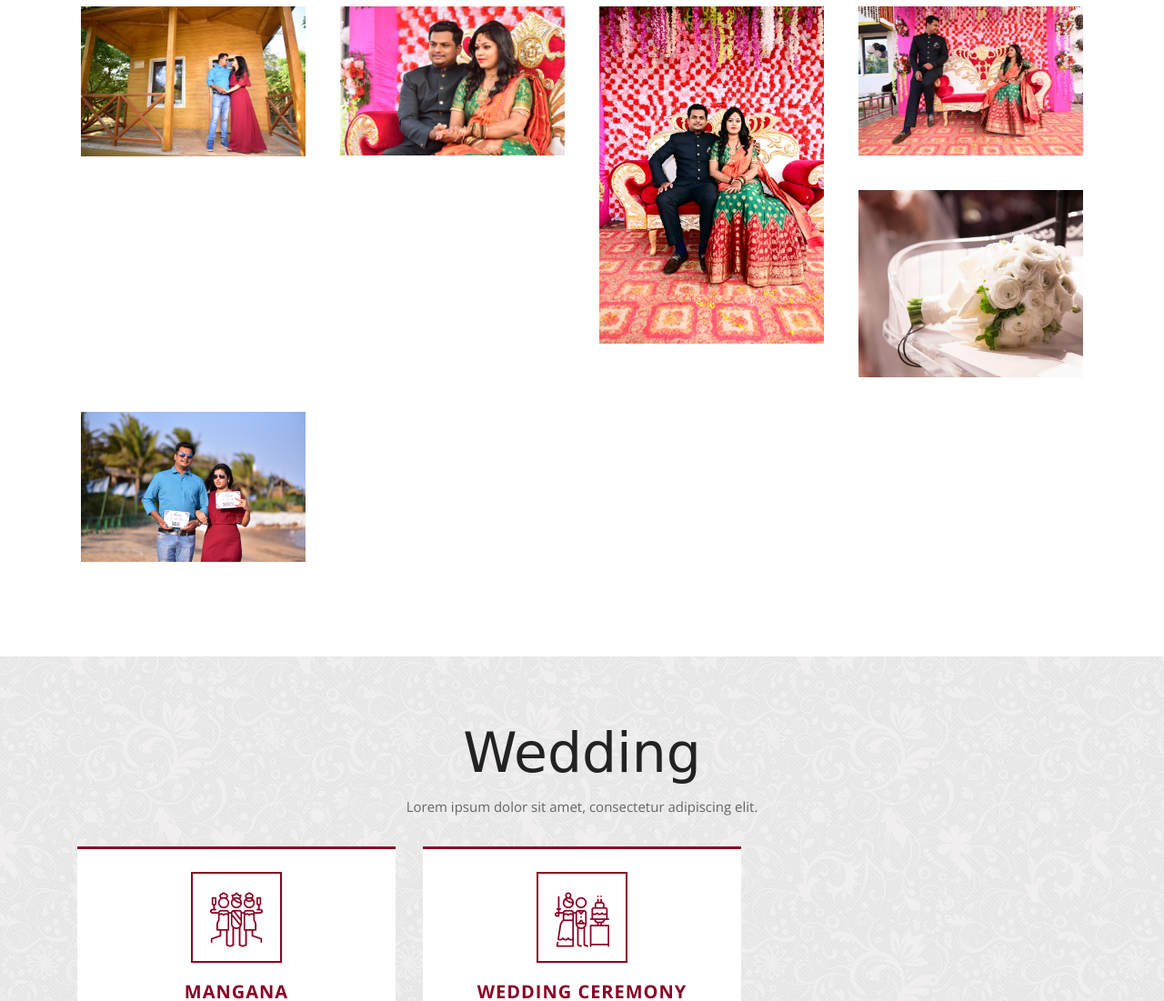
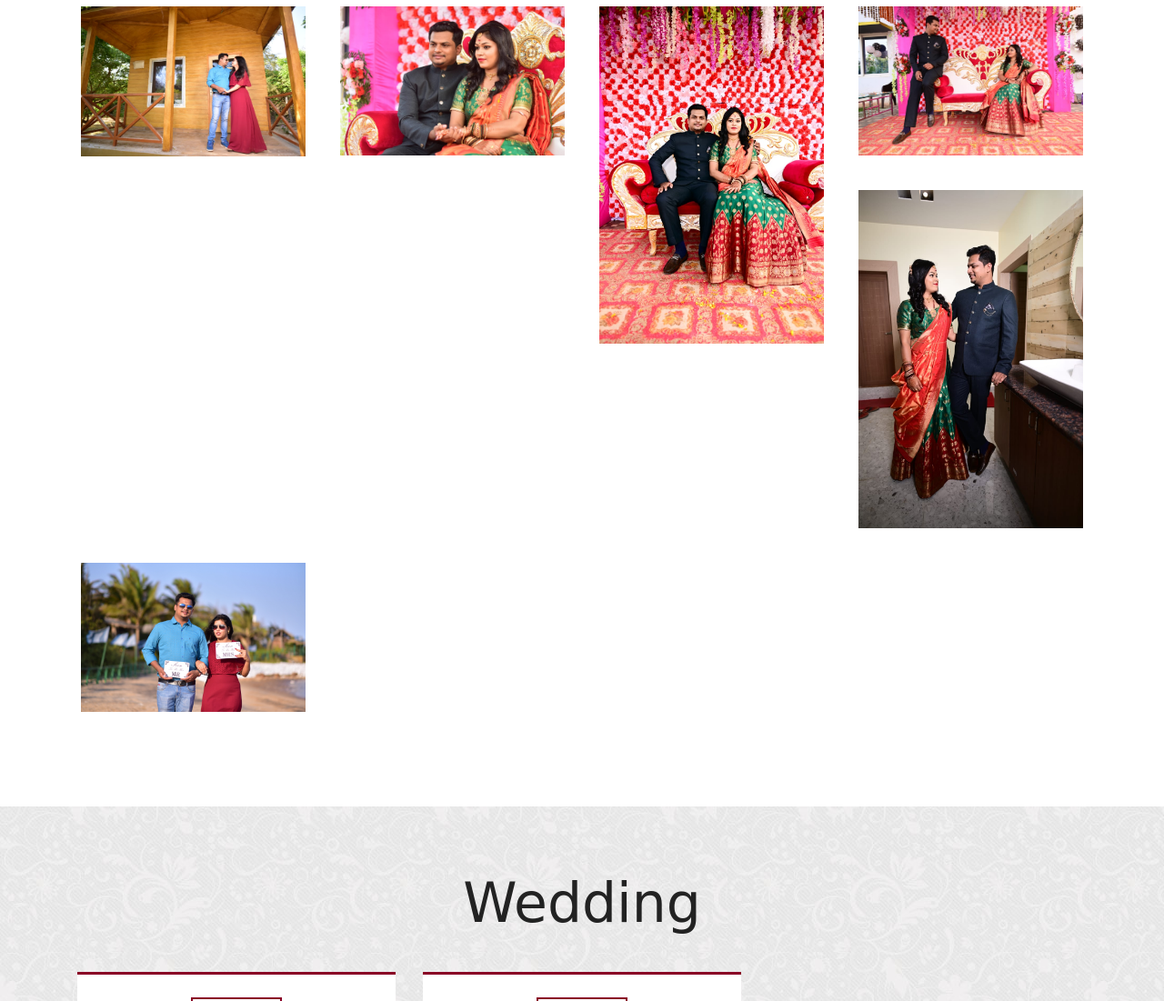
Before and after one commit to britekare/pqwrabhs, a website: page index.html in a window 1280 px wide. Shown: the part 2333-3434 px from the top of the page at 91% size. Drawn offline with nearby package versions, Linux system fonts and the light colour scheme; a web font is replaced by a local one.

Commit message:
Update index.html

```diff
--- a/index.html
+++ b/index.html
@@ -383,7 +383,7 @@
 					</li>
 					<li>
 						<a href="images/e9dea9ec-9d69-4971-965f-21a834200ccd.jpg">
-							<img class="img-fluid" src="images/gallery-05.jpg" alt="single image">
+							<img class="img-fluid" src="images/e9dea9ec-9d69-4971-965f-21a834200ccd.jpg" alt="single image">
 							<span class="overlay"><i class="fa fa-heart-o" aria-hidden="true"></i></span>
 						</a>
 					</li>
@@ -409,7 +409,7 @@
 				<div class="col-lg-12">
 					<div class="title-box">
 						<h2>Wedding</h2>
-						<p>Lorem ipsum dolor sit amet, consectetur adipiscing elit. </p>
+
 					</div>
 				</div>
 			</div>
```
